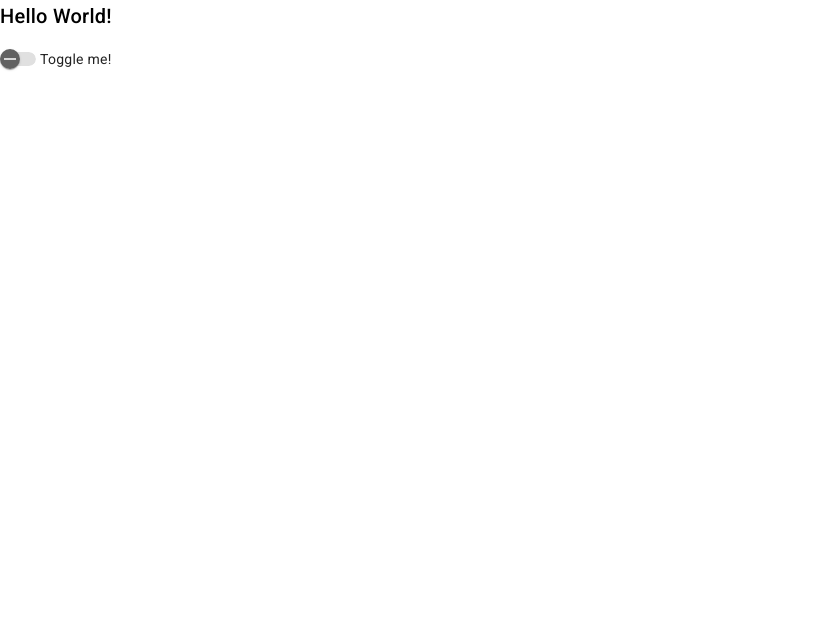
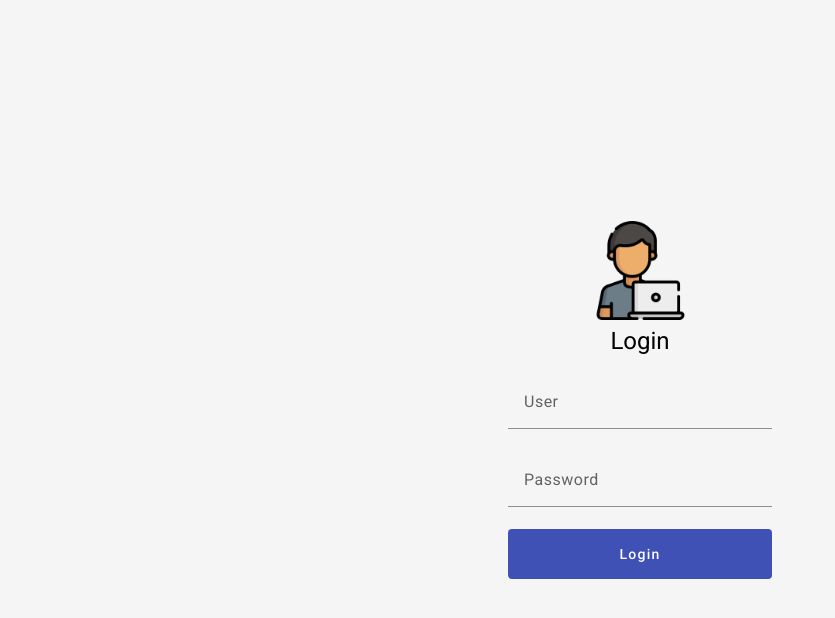
Before and after one commit to truizdiaz/angular-material, an Angular app: page / in a window 1280 px wide. Shown: the top 618 px of the page, without its empty margins (0-835 px from the left). Built offline with nearby package versions, Linux system fonts and the light colour scheme.

Commit message:
Login HTML

```diff
--- a/angular.json
+++ b/angular.json
@@ -30,7 +30,7 @@
               "src/assets"
             ],
             "styles": [
-              "@angular/material/prebuilt-themes/deeppurple-amber.css",
+              "@angular/material/prebuilt-themes/indigo-pink.css",
               "src/styles.scss"
             ],
             "scripts": []
--- a/src/app/app.component.html
+++ b/src/app/app.component.html
@@ -1,3 +1,2 @@
-<h2>Hello World!</h2>
-<mat-slide-toggle>Toggle me!</mat-slide-toggle>
+<app-login></app-login>
 <router-outlet />
--- a/src/app/app.component.ts
+++ b/src/app/app.component.ts
@@ -2,11 +2,12 @@ import { Component } from '@angular/core';
 import { RouterOutlet } from '@angular/router';
 
 import { MatSlideToggleModule } from '@angular/material/slide-toggle';
+import { LoginComponent } from './components/login/login.component';
 
 @Component({
   selector: 'app-root',
   standalone: true,
-  imports: [RouterOutlet, MatSlideToggleModule],
+  imports: [RouterOutlet, MatSlideToggleModule, LoginComponent],
   templateUrl: './app.component.html',
   styleUrl: './app.component.scss'
 })
--- /dev/null
+++ b/src/app/components/login/login.component.html
@@ -0,0 +1,16 @@
+<div class="body">
+  <div class="login">
+    <img src="../../../assets/img/user.png" alt="100" width="30%" />
+    <h1>Login</h1>
+    <mat-form-field>
+      <mat-label>User</mat-label>
+      <input autocomplete="off" matInput />
+    </mat-form-field>
+    <mat-form-field>
+      <mat-label>Password</mat-label>
+      <input autocomplete="off" matInput />
+    </mat-form-field>
+    <br>
+    <button mat-flat-button color="primary">Login</button>
+  </div>
+</div>
--- /dev/null
+++ b/src/app/components/login/login.component.scss
@@ -0,0 +1,22 @@
+.body {
+    display: flex;
+    justify-content: center;
+    background-color: #F5F5F5;
+    height: 100%;
+    align-items: center;
+
+    .login {
+        width: 100%;
+        max-width: 330px;
+        text-align: center;
+
+        mat-form-field {
+            width: 80%;
+        }
+
+        button {
+            width: 80%;
+            height: 50px;
+        }
+    }
+}
```
Also changed, not shown: src/app/components/login/login.component.ts (added, +17 -0 lines), src/assets/img/user.png (added), 1 other file (tests, documents, lock files or other folders).
